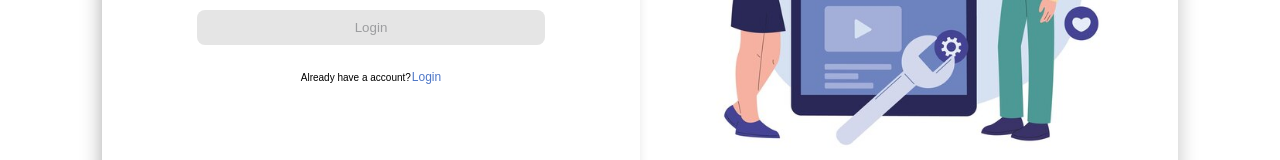
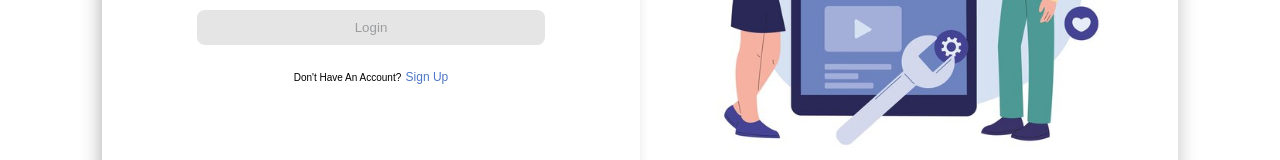
Before and after one commit to TarunBhan/Flash, a React (Create React App) app: page /auth in a window 1280 px wide. Shown: the part 429-589 px from the top of the page. Built offline with nearby package versions, Linux system fonts and the light colour scheme; no server answers.

Commit message:
date changes

```diff
--- a/src/Components/Auth/Login.tsx
+++ b/src/Components/Auth/Login.tsx
@@ -27,8 +27,8 @@ const Login: FC = () => {
   }>();
   const { user } = useContext(UserContex);
   const [loading, setLoading] = useState<boolean>(false);
-  const [isLoginForm, setIsLoginForm] = useState<boolean>(false);
-
+  const [isSignupForm, setIsSignupForm] = useState<boolean>(false);
+  console.log({ isSignupForm });
   useEffect(() => {
     if (user) {
       navigate("/");
@@ -89,7 +89,8 @@ const Login: FC = () => {
     }
   };
 
-  const name = isLoginForm ? "show-login" : "show-signup";
+  const name = isSignupForm ? "show-login" : "show-signup";
+  console.log(name, ">>>>");
   return (
     <>
       <div
@@ -156,7 +157,7 @@ const Login: FC = () => {
               <div className="form1">
                 <Register
                   onClick={() => {
-                    setIsLoginForm(false);
+                    setIsSignupForm(false);
                   }}
                 />
               </div>
@@ -275,13 +276,13 @@ const Login: FC = () => {
                         fontWeight: baseTheme.fontWeights[3],
                       }}
                     >
-                      {isLoginForm
-                        ? `Don't Have An Account?`
-                        : "Already have a account?"}
+                      {isSignupForm
+                        ? "Already have a account?"
+                        : `Don't Have An Account?`}
                     </text>
                     <text
                       onClick={() => {
-                        setIsLoginForm(true);
+                        setIsSignupForm(true);
                       }}
                       style={{
                         fontSize: baseTheme.fontSizes[1],
@@ -292,7 +293,7 @@ const Login: FC = () => {
                         cursor: "pointer",
                       }}
                     >
-                      {isLoginForm ? " Sign Up" : "Login"}
+                      {isSignupForm ? " Login" : " Sign Up"}
                     </text>
                   </div>
                 </form>
--- a/src/Components/Auth/Register.tsx
+++ b/src/Components/Auth/Register.tsx
@@ -253,7 +253,7 @@ const Register: FC<{ onClick: () => void }> = ({ onClick }) => {
             fontWeight: baseTheme.fontWeights[3],
           }}
         >
-          {`Don't Have An Account?`}
+          {`Already have a account?`}
         </text>
         <text
           onClick={() => onClick()}
@@ -266,7 +266,7 @@ const Register: FC<{ onClick: () => void }> = ({ onClick }) => {
             cursor: "pointer",
           }}
         >
-          {" Sign Up"}
+          {" Login Up"}
         </text>
       </div>
     </form>
--- a/src/Components/Budget/AddExpense.tsx
+++ b/src/Components/Budget/AddExpense.tsx
@@ -12,10 +12,12 @@ const AddExpense = () => {
 
   const {
     register,
-    formState: { errors, isValid },
+    formState: { isValid },
     reset,
     watch,
   } = useForm();
+  const currDate = new Date();
+  const timeStamp = `${currDate.getDate()}-${currDate.getMonth()}-${currDate.getFullYear()}`;
 
   const [isLoading, setIsLoading] = useState<boolean>();
   const [data, setData] = useState<{
@@ -47,6 +49,7 @@ const AddExpense = () => {
             name: data?.expenseName,
             value: Number(data?.expenseAmount),
             key: Math.floor(Math.random() * (999 - 100 + 1) + 100),
+            timeStamp,
           }),
         },
         { merge: true }
--- a/src/Components/Table/Table.tsx
+++ b/src/Components/Table/Table.tsx
@@ -80,7 +80,7 @@ const Table = () => {
                     <TableRow key={`Budget${budget.budgetName! + index}`}>
                       <td>{row.name}</td>
                       <td>{row.value}</td>
-                      <td>{row.name}</td>
+                      <td>{row.timeStamp}</td>
                       <td>
                         <div
                           style={{
--- a/src/interface.ts
+++ b/src/interface.ts
@@ -2,6 +2,7 @@ export interface Expense {
   key: number;
   value: number;
   name: string;
+  timeStamp: string;
 }
 
 export interface Budget {
```
